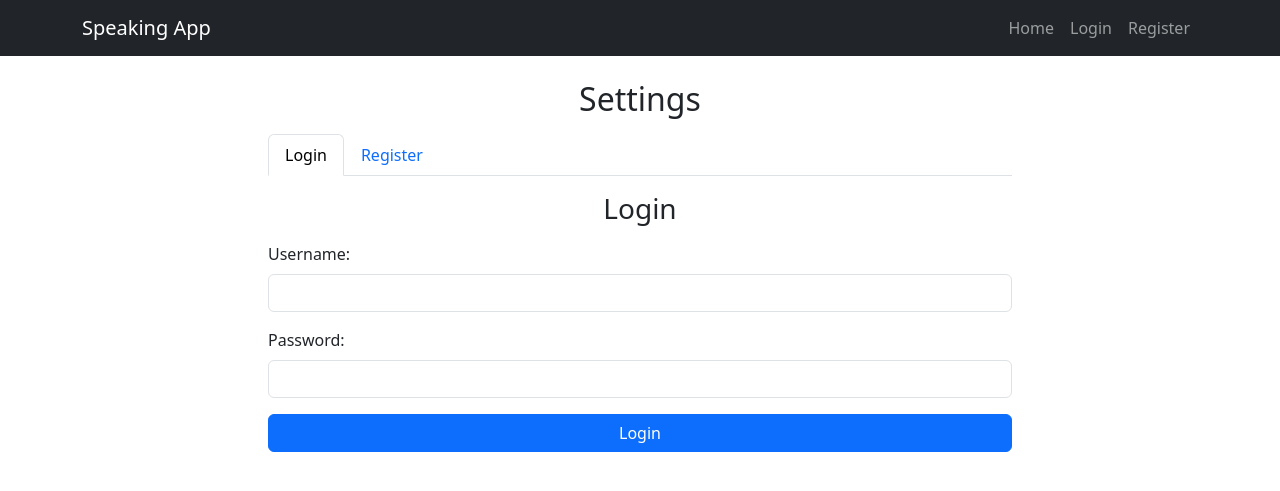
After one commit to Hoangsonvjppro/PythonProject, a Flask app: template templates/settings.html in a window 1280 px wide. The commit adds this page. Shown: the top 491 px of the page. Run offline with Flask 3, Linux system fonts and the light colour scheme; the template is opened without the code that fills it, so the values that code supplies are empty.

Commit message:
streamlining user interface by SETTINGS function

```diff
--- a/app.py
+++ b/app.py
@@ -149,6 +149,10 @@ def logout():
     flash("Bạn đã đăng xuất.", "info")
     return redirect(url_for('home'))
 
+# @app.route('/settings', methods=['GET', 'POST'])
+# @login_required
+# def settings():
+#     return render_template()
 # Xử lý lỗi 500
 @app.errorhandler(500)
 def handle_internal_error(error):
--- /dev/null
+++ b/templates/settings.html
@@ -0,0 +1,87 @@
+{% extends "base.html" %}
+
+{% block title %}Settings{% endblock %}
+
+{% block content %}
+    <div class="col-md-8 offset-md-2">
+        <h2 class="text-center">Settings</h2>
+        <ul class="nav nav-tabs mt-3" id="settingsTab" role="tablist">
+            {% if not current_user.is_authenticated %}
+                <li class="nav-item">
+                    <a class="nav-link active" id="login-tab" data-bs-toggle="tab" href="#login" role="tab">Login</a>
+                </li>
+                <li class="nav-item">
+                    <a class="nav-link" id="register-tab" data-bs-toggle="tab" href="#register" role="tab">Register</a>
+                </li>
+            {% else %}
+                <li class="nav-item">
+                    <a class="nav-link active" id="profile-tab" data-bs-toggle="tab" href="#profile" role="tab">Update Profile</a>
+                </li>
+            {% endif %}
+        </ul>
+        <div class="tab-content mt-3" id="settingsTabContent">
+            <!-- Login -->
+            {% if not current_user.is_authenticated %}
+                <div class="tab-pane fade show active" id="login" role="tabpanel">
+                    <h3 class="text-center">Login</h3>
+                    <form method="POST" action="{{ url_for('login') }}" class="mt-3">
+                        <div class="mb-3">
+                            <label class="form-label">Username:</label>
+                            <input type="text" name="username" class="form-control" required>
+                        </div>
+                        <div class="mb-3">
+                            <label class="form-label">Password:</label>
+                            <input type="password" name="password" class="form-control" required>
+                        </div>
+                        <button type="submit" class="btn btn-primary w-100">Login</button>
+                    </form>
+                </div>
+                <!-- Register -->
+                <div class="tab-pane fade" id="register" role="tabpanel">
+                    <h3 class="text-center">Register</h3>
+                    <form method="POST" action="{{ url_for('register') }}" class="mt-3">
+                        <div class="mb-3">
+                            <label class="form-label">Username:</label>
+                            <input type="text" name="username" class="form-control" required>
+                        </div>
+                        <div class="mb-3">
+                            <label class="form-label">Email:</label>
+                            <input type="email" name="email" class="form-control" required>
+                        </div>
+                        <div class="mb-3">
+                            <label class="form-label">Password:</label>
+                            <input type="password" name="password" class="form-control" required>
+                        </div>
+                        <!-- Ẩn trường role để mặc định là user -->
+                        <input type="hidden" name="role" value="user">
+                        <button type="submit" class="btn btn-primary w-100">Register</button>
+                    </form>
+                </div>
+            {% else %}
+                <!-- Update Profile -->
+                <div class="tab-pane fade show active" id="profile" role="tabpanel">
+                    <h3 class="text-center">Update Profile</h3>
+                    <form method="POST" action="{{ url_for('update_profile') }}" class="mt-3" enctype="multipart/form-data">
+                        <div class="mb-3">
+                            <label class="form-label">New Username:</label>
+                            <input type="text" name="username" class="form-control" value="{{ current_user.username }}">
+                        </div>
+                        <div class="mb-3">
+                            <label class="form-label">New Password:</label>
+                            <input type="password" name="password" class="form-control">
+                        </div>
+                        <div class="mb-3">
+                            <label class="form-label">Upload Avatar:</label>
+                            <input type="file" name="avatar" class="form-control">
+                        </div>
+                        <button type="submit" class="btn btn-primary w-100">Update Profile</button>
+                    </form>
+                    <div class="text-center mt-3">
+                        <h4>Current Avatar:</h4>
+                        <img src="{{ url_for('static', filename='uploads/' + current_user.avatar) }}" alt="Avatar" width="150">
+                    </div>
+                </div>
+            {% endif %}
+        </div>
+    </div>
+{% endblock %}
--- a/templates/translate_text.html
+++ b/templates/translate_text.html
@@ -9,14 +9,15 @@
             <div class="mb-3">
                 <label for="text" class="form-label">Enter text:</label>
                 <textarea name="text" id="text" rows="3" class="form-control" required></textarea>
+                <button type="button">mic</button>
             </div>
             <div class="mb-3">
                 <label for="target_lang" class="form-label">Target Language:</label>
                 <select id="target_lang" class="form-select" name="target_lang">
                     <option value="en">English</option>
                     <option value="vi">Vietnamese</option>
-                    <option value="cn">Chinese</option>
-                    <option value="ja">Japanese</option>
+{#                    <option value="cn">Chinese</option>#}
+{#                    <option value="ja">Japanese</option>#}
                 </select>
             </div>
             <button type="submit" class="btn btn-primary">Translate</button>
```
Also changed, not shown: templates/login.html (deleted, +0 -23 lines), templates/register.html (deleted, +0 -34 lines), templates/update_profile.html (deleted, +0 -28 lines), instance/users.db.
